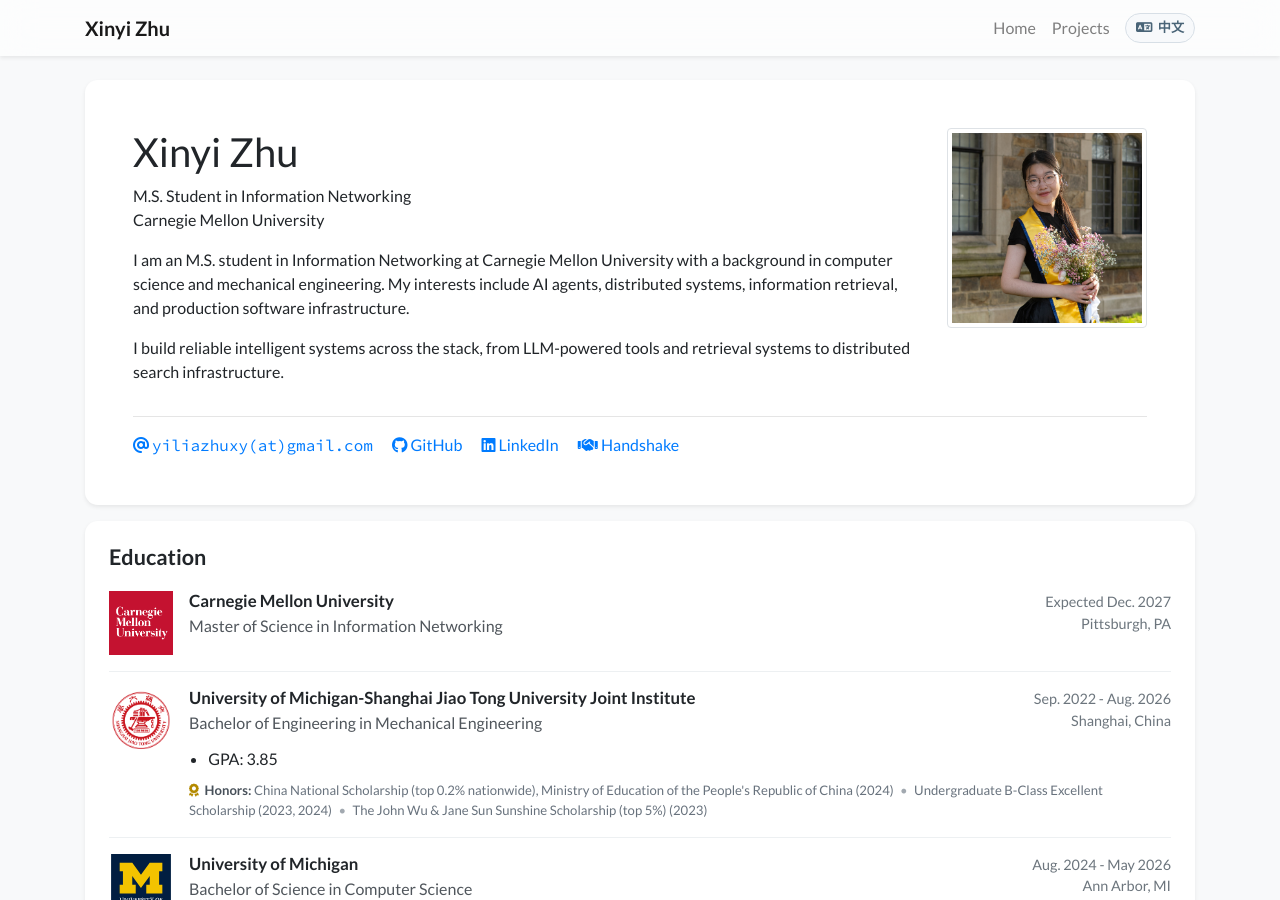
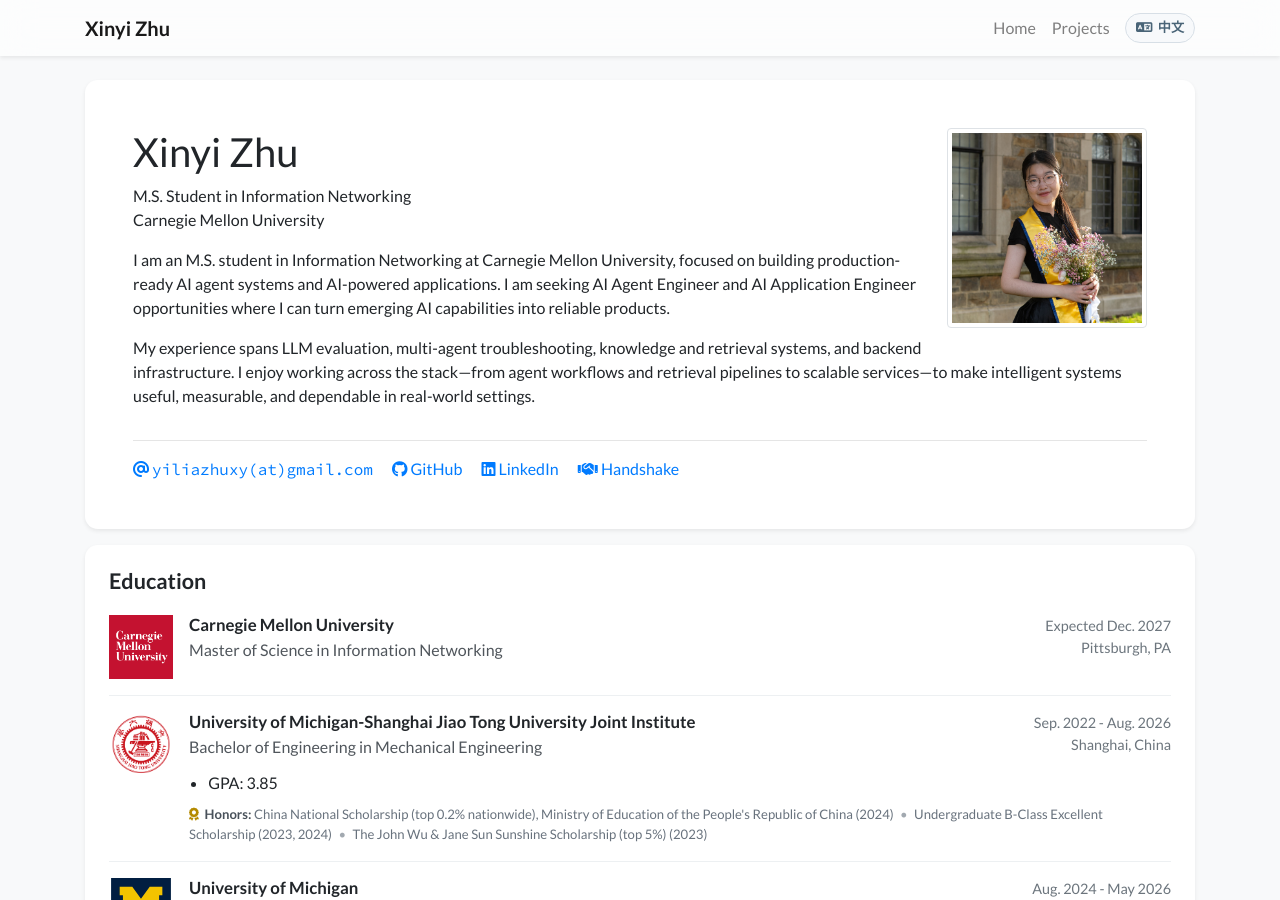
Before and after one commit to yiliazhuxyxy/yiliazhuxyxy.github.io, a Jekyll site: the page built from index_layout2.html, in a window 1280 px wide and 900 px high. Built offline with Jekyll 4.4.1, drawn with Linux system fonts in a browser that asks for light colours; nearby versions of some CDN libraries; a style sheet for code colours, icons or effects is not loaded.

Commit message:
Refocus profile on AI agent engineering

```diff
--- a/_data/profile.yml
+++ b/_data/profile.yml
@@ -19,17 +19,17 @@
 short_bio_text_justify: false
 short_bio: >-
   <p>
-    I am an M.S. student in Information Networking at Carnegie Mellon University with a background in computer science and mechanical engineering. My interests include AI agents, distributed systems, information retrieval, and production software infrastructure.
+    I am an M.S. student in Information Networking at Carnegie Mellon University, focused on building production-ready AI agent systems and AI-powered applications. I am seeking AI Agent Engineer and AI Application Engineer opportunities where I can turn emerging AI capabilities into reliable products.
   </p>
   <p>
-    I build reliable intelligent systems across the stack, from LLM-powered tools and retrieval systems to distributed search infrastructure.
+    My experience spans LLM evaluation, multi-agent troubleshooting, knowledge and retrieval systems, and backend infrastructure. I enjoy working across the stack—from agent workflows and retrieval pipelines to scalable services—to make intelligent systems useful, measurable, and dependable in real-world settings.
   </p>
 short_bio_cn: >-
   <p>
-    我是卡内基梅隆大学信息网络专业硕士研究生，拥有计算机科学与机械工程背景。我的兴趣方向包括 AI Agent、分布式系统、信息检索和生产级软件基础设施。
+    我是卡内基梅隆大学信息网络专业硕士研究生，专注于构建可落地的 AI Agent 系统与 AI 应用。目前希望寻找 AI Agent 工程师、AI 应用开发工程师等相关岗位，将前沿 AI 能力转化为可靠、实用的产品。
   </p>
   <p>
-    我专注于构建可靠的全栈智能系统，涵盖 LLM 工具、检索系统与分布式搜索基础设施。
+    我的实践涵盖 LLM 评估、Multi-Agent 排障、知识与检索系统以及后端基础设施。我喜欢从 Agent Workflow、Retrieval Pipeline 到可扩展服务进行全栈开发，让智能系统在真实场景中更实用、可衡量且稳定可靠。
   </p>
 
 education:
@@ -96,7 +96,7 @@
     location: Shanghai, China
     location_cn: 中国上海
     position: AI Agent Backend Engineer Intern
-    position_cn: AI Agent 后端工程师实习生
+    position_cn: AI Agent后端开发实习生
     date: May 2026 - Aug. 2026
     date_cn: 2026年5月 – 2026年8月
     details:
```
